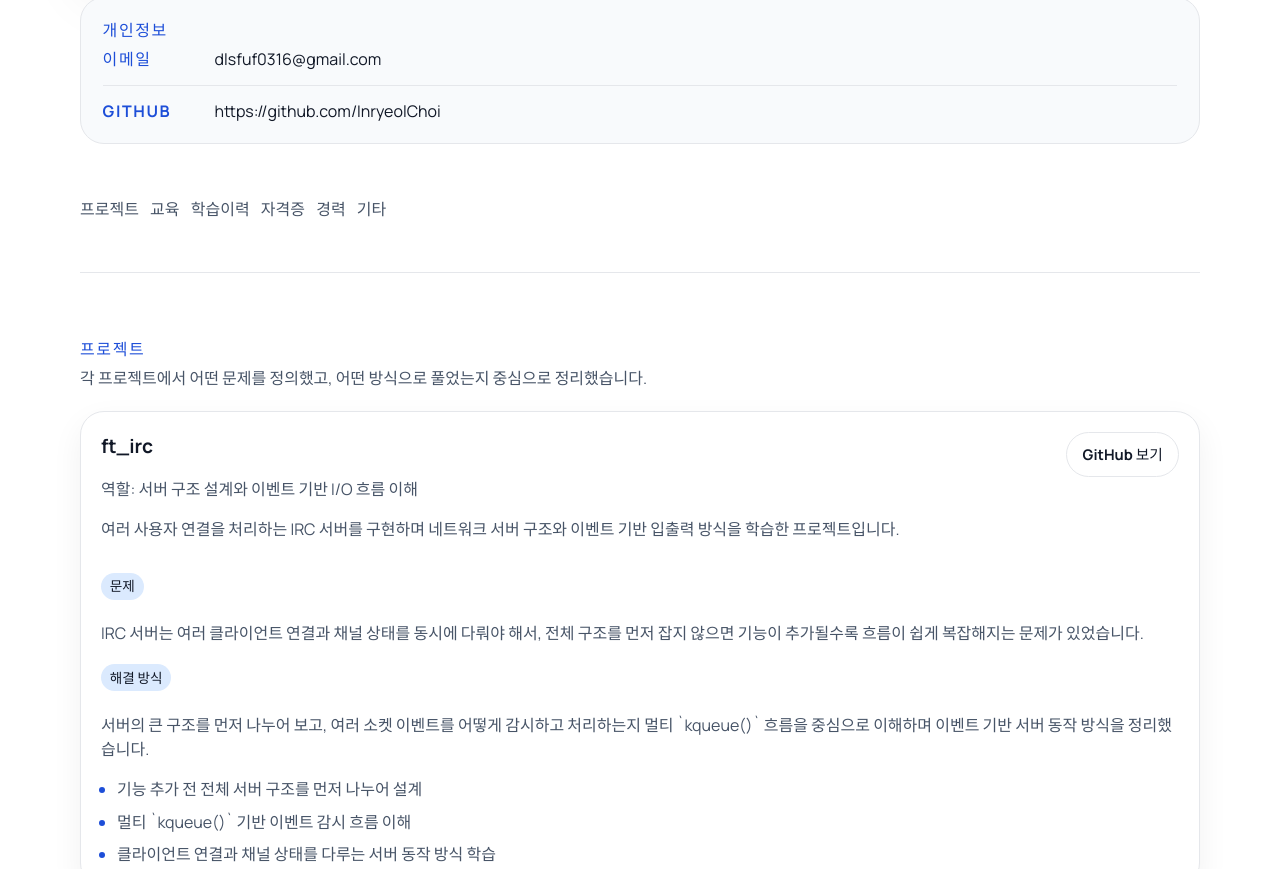
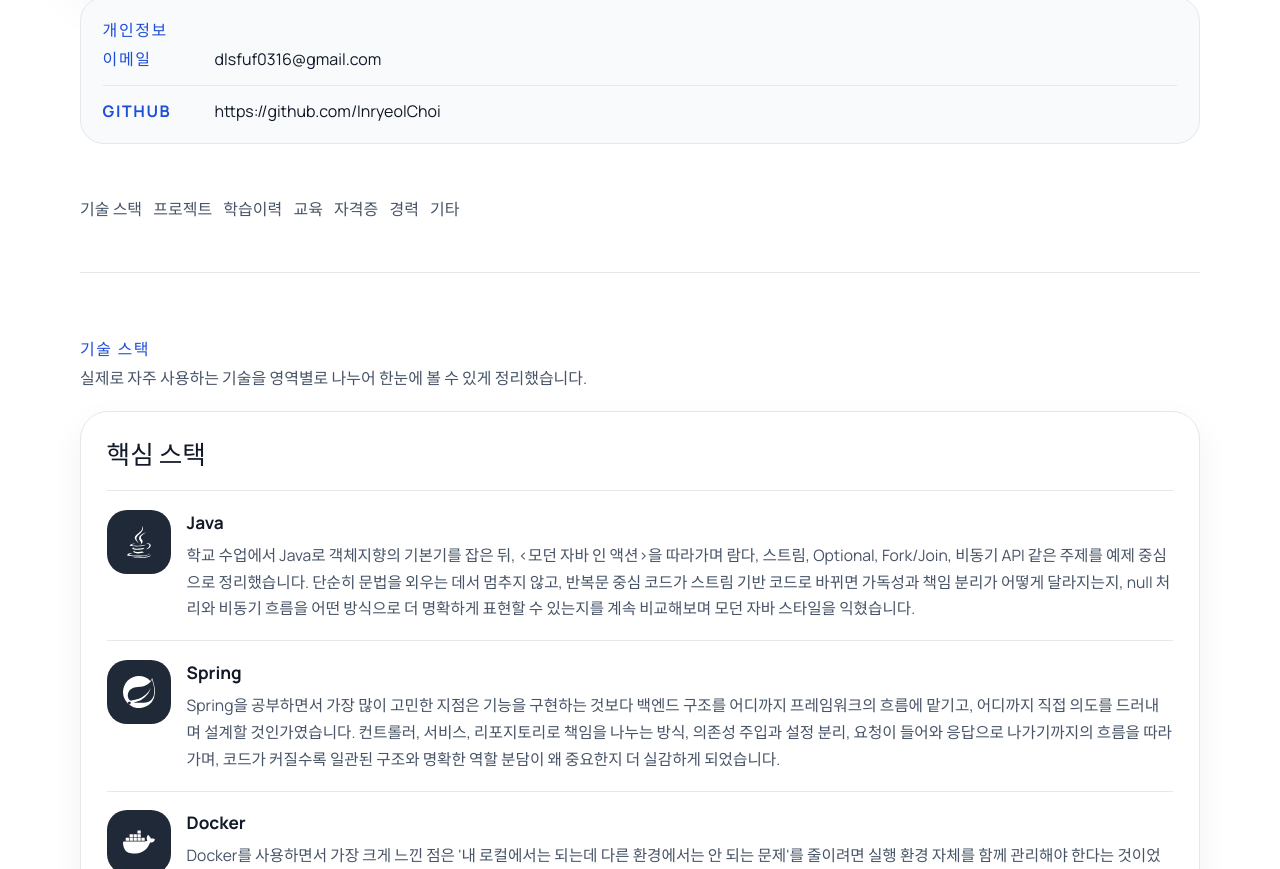
Before and after one commit to InryeolChoi/inchoi.github.io, a React (Vite) app: page / in a window 1280 px wide. Shown: the part 751-1620 px from the top of the page. Built offline with nearby package versions, Linux system fonts and the light colour scheme.

Commit message:
update: views 순서

```diff
--- a/src/App.tsx
+++ b/src/App.tsx
@@ -91,13 +91,13 @@ function App() {
 
         <main className={isExporting ? "pageContent exportMode" : "pageContent"} id="content" ref={cvRef}>
           <Hero locale={locale} />
+          <Skills locale={locale} />
           <Projects locale={locale} />
+          <LearningHistory locale={locale} />
           <Education locale={locale} />
-          <LearningHistory locale={locale} />
           <Certifications />
           <Experience locale={locale} />
           <Other locale={locale} />
-          <Skills locale={locale} />
         </main>
         <footer className="pageFooter">
           <button className="cvButton" type="button" onClick={handleDownloadCv} disabled={isExporting}>
--- a/src/data/siteContent.ts
+++ b/src/data/siteContent.ts
@@ -529,9 +529,10 @@ export const otherItems: OtherItem[] = [
 ];
 
 export const sectionAnchors = [
+  { id: "skills", label: { ko: "기술 스택", en: "Tech Stack" } },
   { id: "projects", label: { ko: "프로젝트", en: "Projects" } },
+  { id: "learning-history", label: { ko: "학습이력", en: "Learning History" } },
   { id: "education", label: { ko: "교육", en: "Education" } },
-  { id: "learning-history", label: { ko: "학습이력", en: "Learning History" } },
   { id: "certifications", label: { ko: "자격증", en: "Certifications" } },
   { id: "experience", label: { ko: "경력", en: "Experience" } },
   { id: "other", label: { ko: "기타", en: "Other" } },
```
